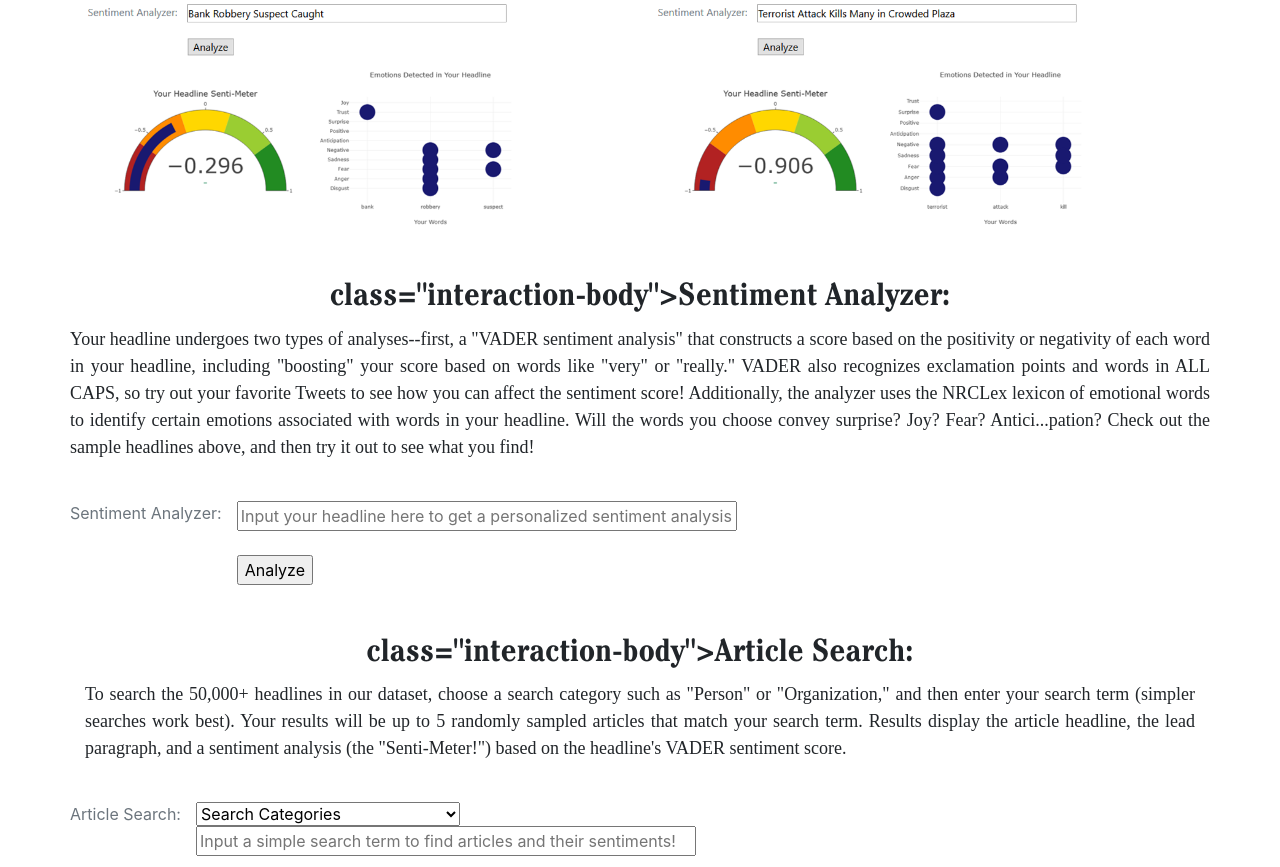
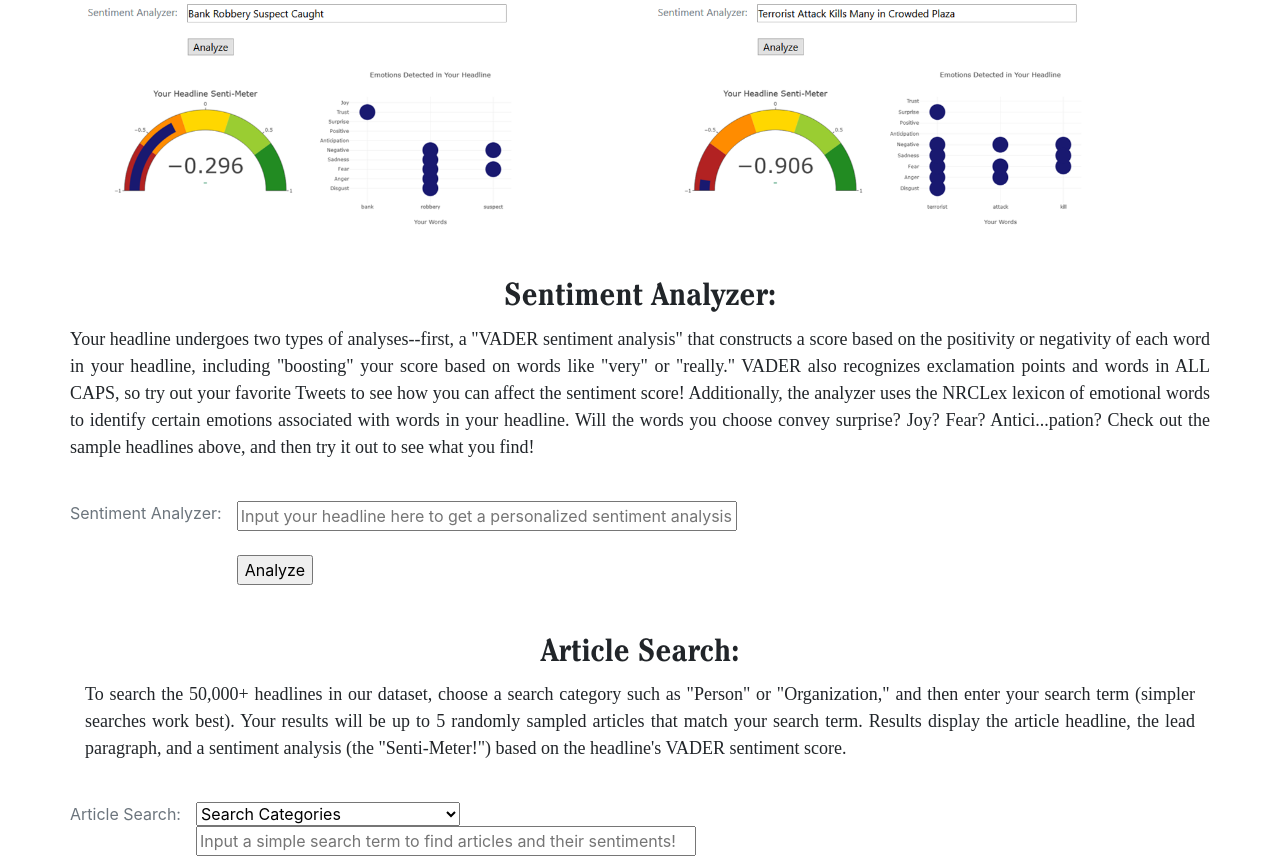
Before and after one commit to iCode13/News-Sentiment-Analysis-App, a Flask app: page /interactive in a window 1280 px wide. Shown: the part 715-1582 px from the top of the page. Run offline with Flask 2, Linux system fonts and the light colour scheme; some libraries are stand-ins or nearby versions; some web fonts are replaced.

Commit message:
reverted to fix headers

```diff
--- a/news_app/static/stylesheets/news-app-styles.css
+++ b/news_app/static/stylesheets/news-app-styles.css
@@ -44,12 +44,6 @@
     font-family: "Cheltenham";
     font-weight: bold;
     text-align: center;
-}
-
-.interaction-body h2 {
-    margin-top: 10px;
-    font-family: "Cheltenham";
-    font-weight: bold;
 }
 
 .sample-images {
--- a/news_app/templates/interactive.html
+++ b/news_app/templates/interactive.html
@@ -23,7 +23,7 @@
         </div>
         <div class="interaction-intro" class="col-md-12 interaction-intro" id="user-analysis-intro">
             <br>
-              <h2> class="interaction-body">Sentiment Analyzer:</h2>
+              <h2>Sentiment Analyzer:</h2>
             <p>
               Your headline undergoes two types of analyses--first, a "VADER sentiment analysis" that constructs a score based on the positivity or negativity of each word in your headline, including "boosting" your score based on words like "very" or "really."  VADER also recognizes exclamation points and words in ALL CAPS, so try out your favorite Tweets to see how you can affect the sentiment score!  Additionally, the analyzer uses the NRCLex lexicon of emotional words to identify certain emotions associated with words in your headline.  Will the words you choose convey surprise? Joy? Fear? Antici...pation?  Check out the sample headlines above, and then try it out to see what you find!
             </p>
@@ -63,7 +63,7 @@
       <div class ="row">
         <div class="col-md-12 interaction-intro" id="article-search-intro">
           <p>
-              <h2> class="interaction-body">Article Search:</h2>
+              <h2>Article Search:</h2>
               <p>
               To search the 50,000+ headlines in our dataset, choose a search category such as "Person" or "Organization," and then enter your search term (simpler searches work best).  Your results will be up to 5 randomly sampled articles that match your search term.  Results display the article headline, the lead paragraph, and a sentiment analysis (the "Senti-Meter!") based on the headline's VADER sentiment score.
             </p>
```
